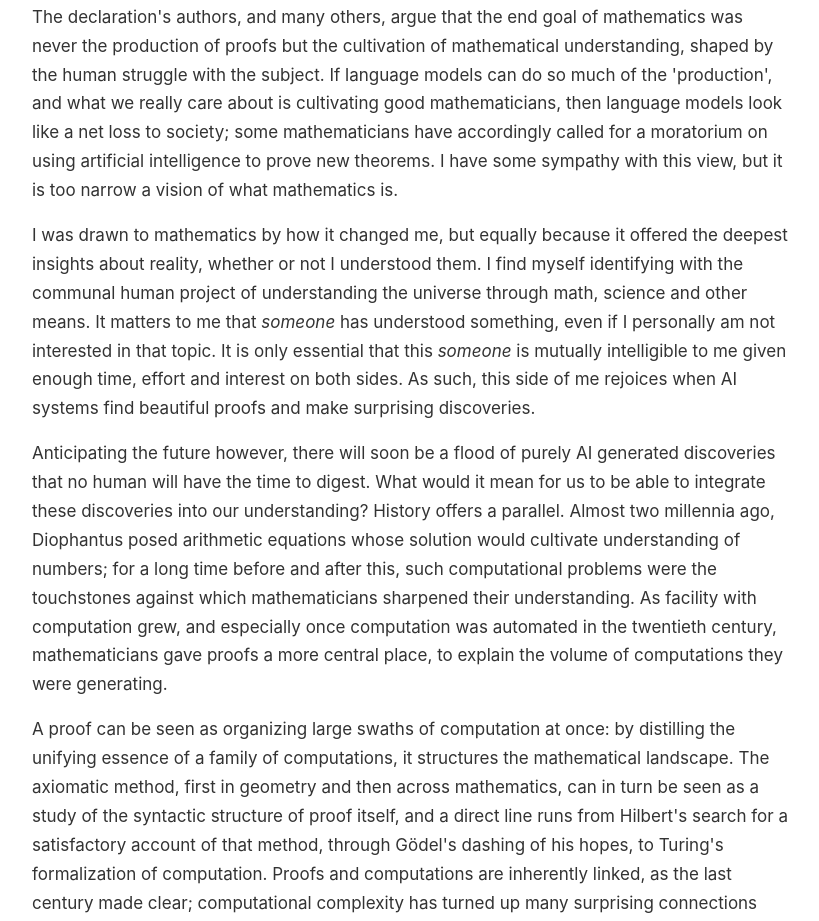
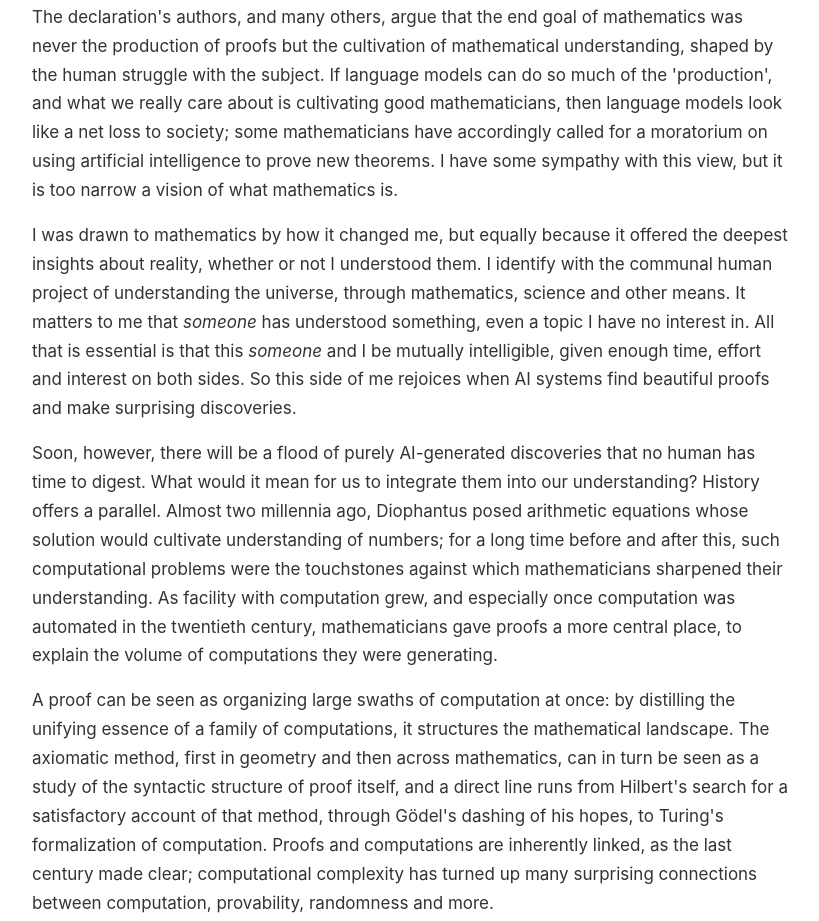
Before and after one commit to asving/asving.github.io, a plain HTML site: page blog/future-of-math/index.html in a window 1280 px wide. Shown: the part 3415-4336 px from the top of the page, without its empty margins (228-1047 px from the left). Drawn offline with nearby package versions, Linux system fonts and the light colour scheme.

Commit message:
Future-of-math draft: tighten new passages
Co-Authored-By: Claude Fable 5.1 <noreply@anthropic.com>

```diff
--- a/blog/future-of-math/index.html
+++ b/blog/future-of-math/index.html
@@ -51,8 +51,8 @@
 <p>Even the current state of affairs has shaken the academic system, raising the questions of how to reorganize human mathematical activity and how to integrate language models into research. Vexingly, the answers almost certainly rest on understanding how the capabilities of language models might improve in the near future. Where does this leave mathematics and human mathematicians? I see this as a miniature of the fundamental question of 'AI alignment': <em>how can we integrate artificial intelligence into human society so as to maximally increase the flourishing of society as a whole?</em></p>
 <p>'AI alignment' usually means embodying human values within AI systems. The dual question, finding a place for humans in a world changed by AI, seems to me just as important, and the mathematical community is struggling with it right now. In September 2026, twenty-five Fields Medalists published a declaration titled <a href="https://mathandai.org">'A Severe Misalignment of AI in Mathematics'</a>, objecting to the treatment of open problems as benchmarks; their 'misalignment' is the gap between the goals of AI companies and those of the mathematical community, which is the dual question seen from inside mathematics. Mathematics is a small society but a vital part of how we conceptualize the world, so integrating artificial intelligence into our relationship with mathematics would be a strong start on integrating it into our collective relationship with the world. What might mathematics look like once we have digested the presence of an artificial intelligence that can do mathematics?</p>
 <p>The declaration's authors, and many others, argue that the end goal of mathematics was never the production of proofs but the cultivation of mathematical understanding, shaped by the human struggle with the subject. If language models can do so much of the 'production', and what we really care about is cultivating good mathematicians, then language models look like a net loss to society; some mathematicians have accordingly called for a moratorium on using artificial intelligence to prove new theorems. I have some sympathy with this view, but it is too narrow a vision of what mathematics is.</p>
-<p>I was drawn to mathematics by how it changed me, but equally because it offered the deepest insights about reality, whether or not I understood them. I find myself identifying with the communal human project of understanding the universe through math, science and other means. It matters to me that <em>someone</em> has understood something, even if I personally am not interested in that topic. It is only essential that this <em>someone</em> is mutually intelligible to me given enough time, effort and interest on both sides. As such, this side of me rejoices when AI systems find beautiful proofs and make surprising discoveries.</p>
-<p>Anticipating the future however, there will soon be a flood of purely AI generated discoveries that no human will have the time to digest. What would it mean for us to be able to integrate these discoveries into our understanding? History offers a parallel. Almost two millennia ago, Diophantus posed arithmetic equations whose solution would cultivate understanding of numbers; for a long time before and after this, such computational problems were the touchstones against which mathematicians sharpened their understanding. As facility with computation grew, and especially once computation was automated in the twentieth century, mathematicians gave proofs a more central place, to explain the volume of computations they were generating.</p>
+<p>I was drawn to mathematics by how it changed me, but equally because it offered the deepest insights about reality, whether or not I understood them. I identify with the communal human project of understanding the universe, through mathematics, science and other means. It matters to me that <em>someone</em> has understood something, even a topic I have no interest in. All that is essential is that this <em>someone</em> and I be mutually intelligible, given enough time, effort and interest on both sides. So this side of me rejoices when AI systems find beautiful proofs and make surprising discoveries.</p>
+<p>Soon, however, there will be a flood of purely AI-generated discoveries that no human has time to digest. What would it mean for us to integrate them into our understanding? History offers a parallel. Almost two millennia ago, Diophantus posed arithmetic equations whose solution would cultivate understanding of numbers; for a long time before and after this, such computational problems were the touchstones against which mathematicians sharpened their understanding. As facility with computation grew, and especially once computation was automated in the twentieth century, mathematicians gave proofs a more central place, to explain the volume of computations they were generating.</p>
 <p>A proof can be seen as organizing large swaths of computation at once: by distilling the unifying essence of a family of computations, it structures the mathematical landscape. The axiomatic method, first in geometry and then across mathematics, can in turn be seen as a study of the syntactic structure of proof itself, and a direct line runs from Hilbert's search for a satisfactory account of that method, through Gödel's dashing of his hopes, to Turing's formalization of computation. Proofs and computations are inherently linked, as the last century made clear; computational complexity has turned up many surprising connections between computation, provability, randomness and more.</p>
 <h2>New mathematics as a consequence of language models</h2>
 <p>Integrating a flood of new results has historically meant building a theory one level up. Proofs organized the flood of computations, and the centrality of proof in turn produced a theory of formalization, axiomatics and computation with ramifications far outside its original domain. I think we are due for another seminal step of this kind. Finding a proof is, or shortly will be, largely automated. This does not mean that <em>all</em> theorems will be proven, just as not <em>all</em> computations have been trivialized, but we can now step back and survey the landscape of <em>proof</em> as nineteenth-century mathematicians surveyed the landscape of <em>computation</em>. We need something to organize the flood of proofs and the intuitions behind them.</p>
@@ -65,7 +65,7 @@
 <p>Two proofs of the same statement through different fields form a loop, and the loops that persist at large scale are the great unifications. What is the homology of mathematics, and how many dimensions does it have? This geometry should also naturally have a dimension of evolution through time: as an intuition is learned, distances should collapse in bursts, one concept at a time.  Most of all, we should be able to turn intuition into explicit definitions, conjectures and heuristics that make it easier to express.</p>
 <h2>The value of mathematics</h2>
 <p>Where does this leave mathematics? The Institute for Advanced Study in Princeton is perhaps the innermost sanctum of modern mathematics, its permanent faculty an eminent few whose tastes often decide what is fashionable. Yet when I visited in 2024-25, Akshay Venkatesh and Govind Menon ran a seminar on older mathematicians, back to the Ancient Greeks, with the explicit goal of learning how previous generations had reacted to decisive changes in how mathematics was practiced and perceived. We wanted to know what the past could teach us about the present moment.</p>
-<p>I came away with a far more expansive view of what mathematics had been and could be; against that history, the modern focus on proofs and axiomatics looks narrow. The current axiomatic turn within mathematics is an important innovation and it has much to recommend it: learning Grothendieckian algebraic geometry was deeply spiritual. We should not lose sight of the broader vision however, or believe that the current state of mathematics is the canonical version. Mathematics, to my reading, has always been about finding the right language for fundamental notions such as space, time and the nature of the mind. Until very recently it was an integral part of the scientific world view, taking as much inspiration as it gave. Discoveries about the motion of the planets motivated the invention of calculus. Gauss tried to measure the curvature of space to check whether we live in a non-Euclidean world. A long history of wondering about the mind and the nature of logical operations culminated in computers and the theory of computation.</p>
+<p>I came away with a far more expansive view of what mathematics had been and could be; against that history, the modern focus on proofs and axiomatics looks narrow. The axiomatic turn is an important innovation with much to recommend it; learning Grothendieck's algebraic geometry was, for me, a deeply spiritual experience. But we should not lose sight of the broader vision, or take the current state of mathematics for its canonical form. Mathematics, to my reading, has always been about finding the right language for fundamental notions such as space, time and the nature of the mind. Until very recently it was an integral part of the scientific world view, taking as much inspiration as it gave. Discoveries about the motion of the planets motivated the invention of calculus. Gauss tried to measure the curvature of space to check whether we live in a non-Euclidean world. A long history of wondering about the mind and the nature of logical operations culminated in computers and the theory of computation.</p>
 <p>In the long view, the narrow, specialized mathematics of the post-war period is far from the norm, and the present moment may be forcing us to re-examine why we do mathematics at all. My own deepest reason is to understand the deepest questions about reality. We now have a chance to understand the nature of mind in far more precise detail, and mostly by means of mathematics: neural networks are deeply downstream of the mathematical tradition. The 'calculus of intuition' proposed here is one attempt at an effective theory of why deep learning works. Even if it is on the right track it will be one piece of the puzzle, and such investigations will probably reshape our understanding in ways no one expects, as every past moment of scientific progress has. That understanding is almost certainly a necessary step towards finding the right place for human mathematicians in the society we are building. It would be a pity if mathematicians left the most interesting scientific question of our time to others.</p>
 
         </article>
```
